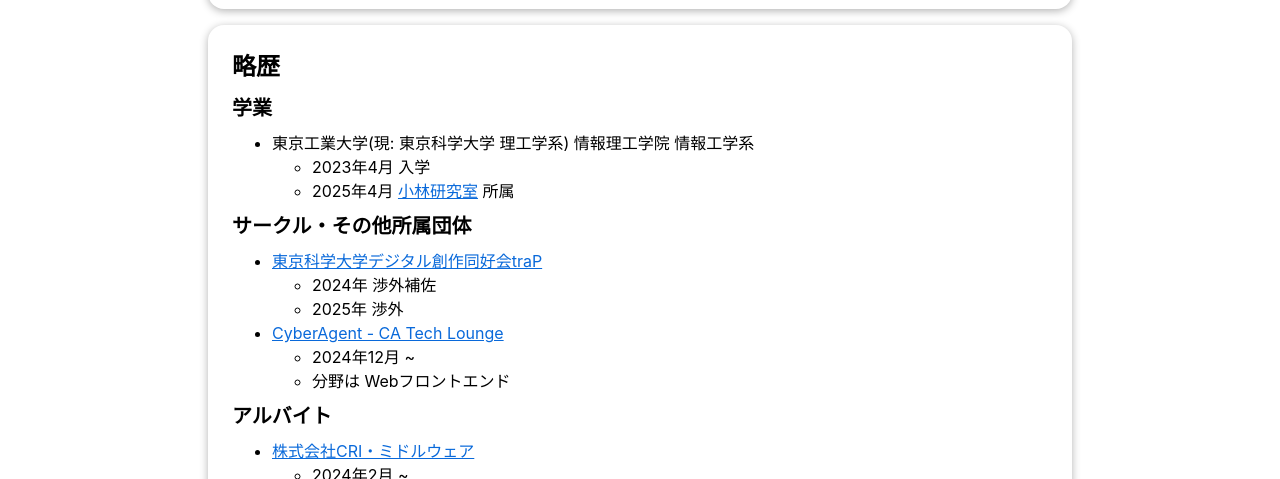
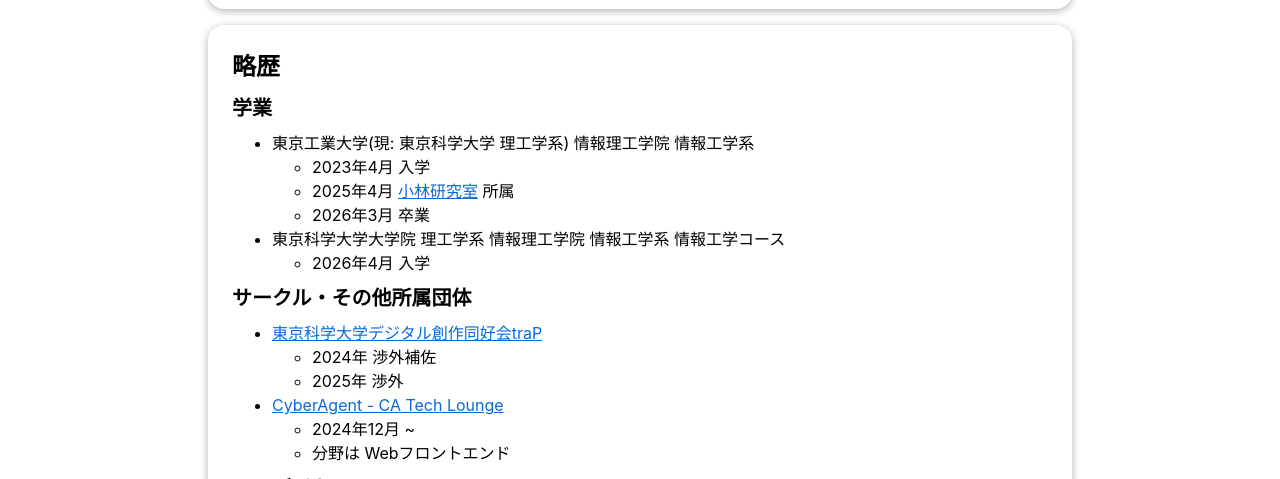
Before and after one commit to Pugma/portfolio, an Astro site: page / in a window 1280 px wide. Shown: the part 345-824 px from the top of the page. Built offline with nearby package versions, Linux system fonts and the light colour scheme; Astro itself is replaced by a stand-in of ours.

Commit message:
feat(bio): graduate from univ. :tada:

```diff
--- a/src/components/landing/sections/Biography.astro
+++ b/src/components/landing/sections/Biography.astro
@@ -17,7 +17,14 @@ import SectionLayout from "../SectionLayout.astro";
             rel="noopener">小林研究室</a
           > 所属
         </li>
+        <li>2026年3月 卒業</li>
       </ul>
+      <li>
+        東京科学大学大学院 理工学系 情報理工学院 情報工学系 情報工学コース
+        <ul>
+          <li>2026年4月 入学</li>
+        </ul>
+      </li>
     </li>
   </ul>
 
```
